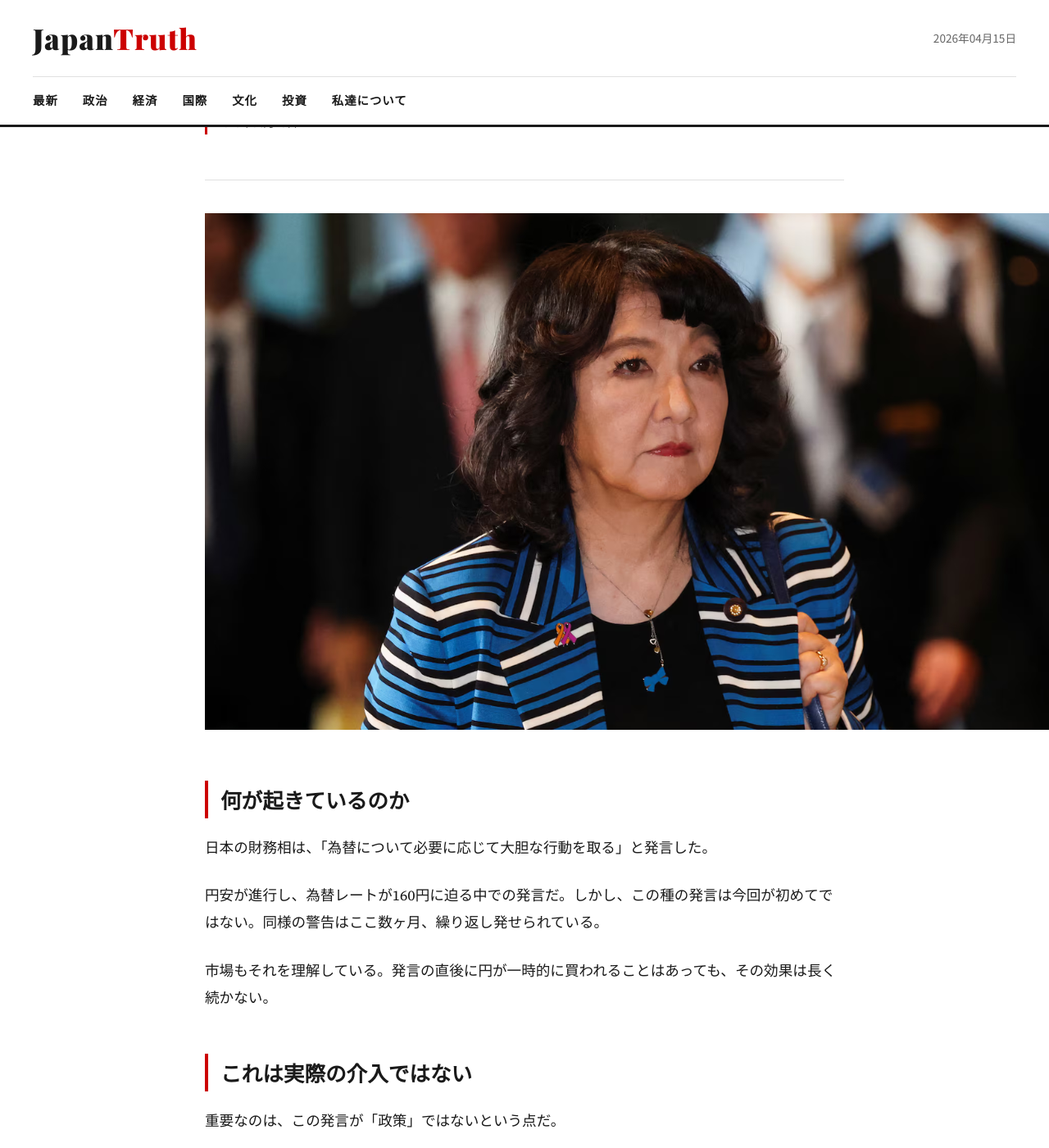
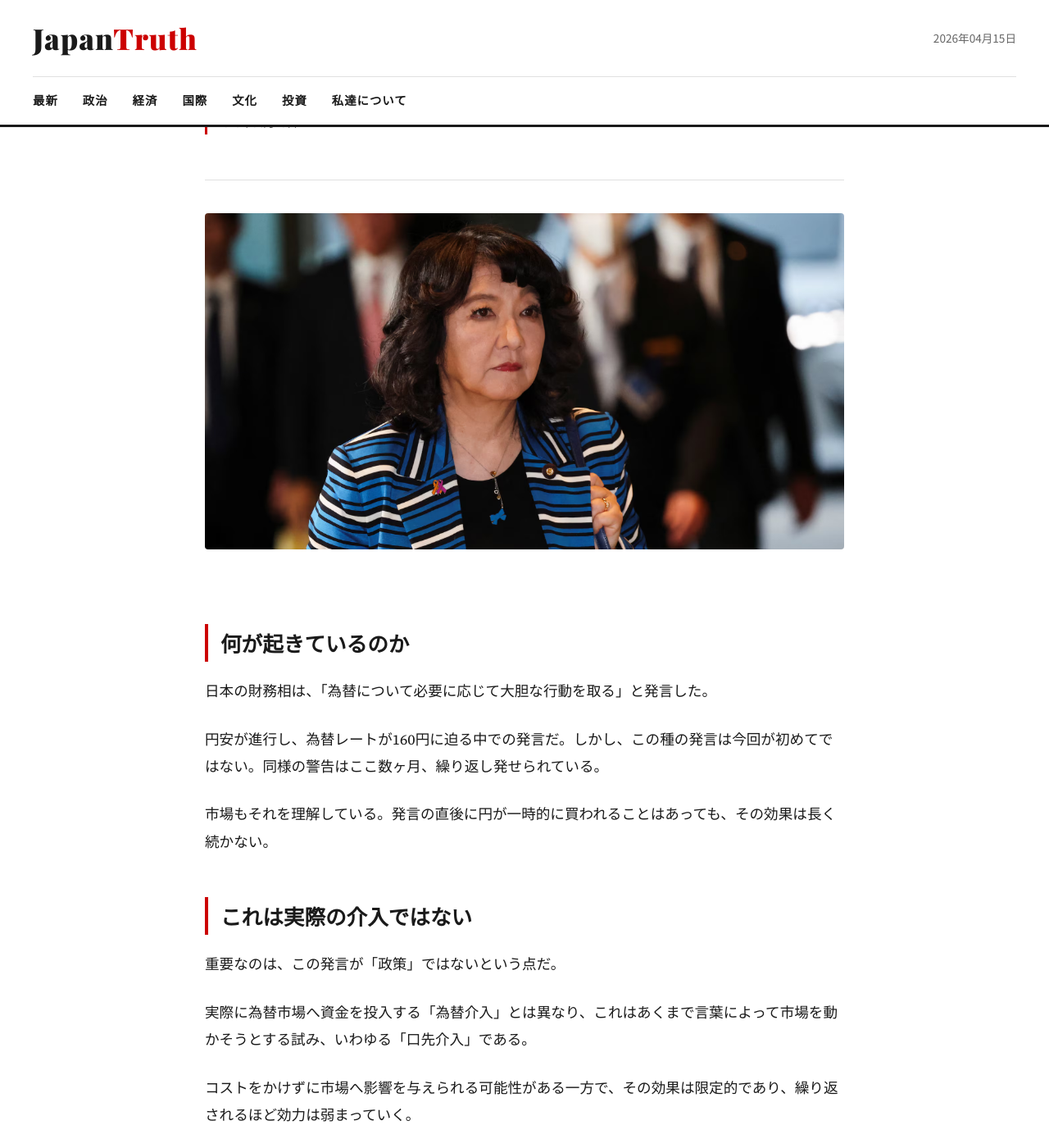
Before and after one commit to JapanTruth/japantruth.github.io, a Jekyll site: the page built from _posts/2026-04-15-forex.md, in a window 1280 px wide and 1400 px high, scrolled down 387 px. Shown: the whole window at 82% size. Built offline with Jekyll 4.4.1, drawn with Linux system fonts in a browser that asks for light colours.

Commit message:
Update style.css

```diff
--- a/assets/css/style.css
+++ b/assets/css/style.css
@@ -306,3 +306,10 @@ footer p {
 .share-button:hover {
   background: #cc0000;
 }
+/* 記事内の画像 */
+.post-content img {
+  width: 100%;
+  height: auto;
+  margin-bottom: 30px;
+  border-radius: 4px;
+}
```
